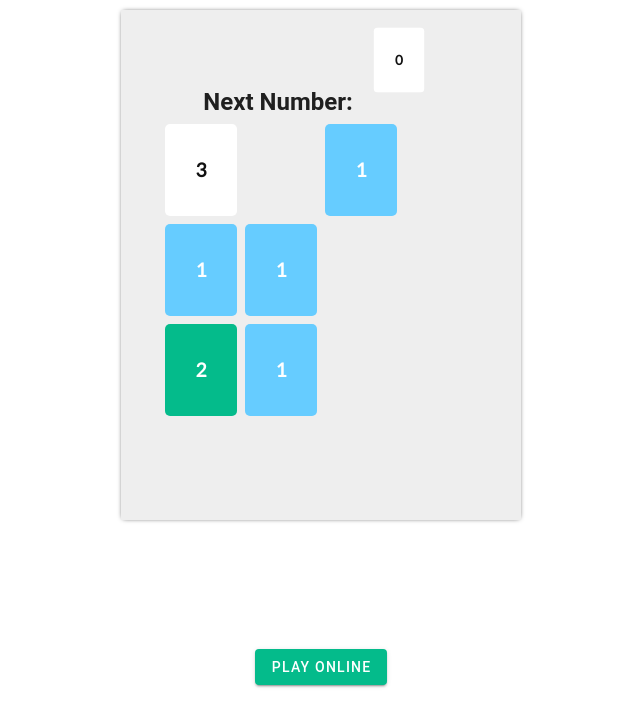
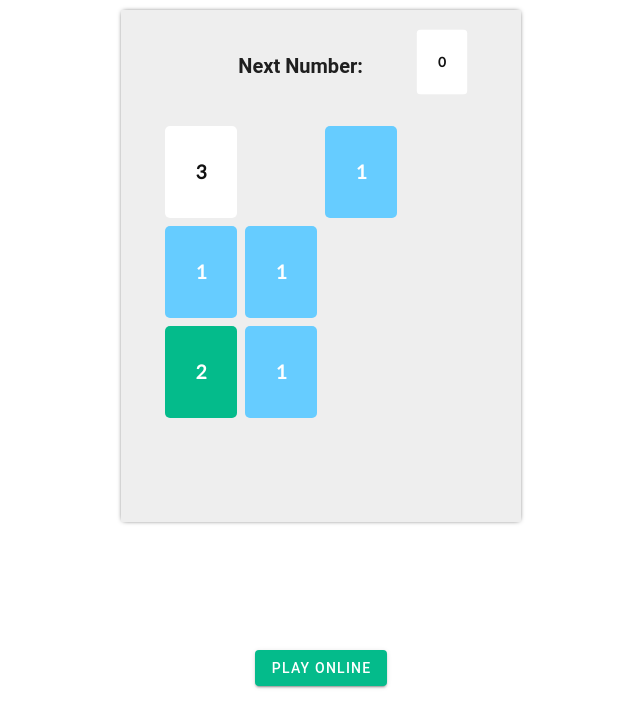
Before and after one commit to theryaz/threes, a Vue app in the folder client-ts/: page / in a window 1280 px wide. Shown: the top 728 px of the page, without its empty margins (319-959 px from the left). Built offline with nearby package versions, Linux system fonts and the light colour scheme.

Commit message:
Adjust Priview layout

```diff
--- a/client-ts/src/components/Game/Game.vue
+++ b/client-ts/src/components/Game/Game.vue
@@ -15,12 +15,16 @@
         <h3>Game Paused</h3>
       </div>
     </div>
-    <h1 id="title">
-      Next Number:
-      <div id="preview" class="cell">
-        <Cell :value="grid.nextNumber" />
-      </div>
-    </h1>
+    <table id="title">
+      <tr>
+        <td class="text-right">Next Number:</td>
+        <td></v-spacer>
+          <div id="preview" class="cell">
+            <Cell :value="grid.nextNumber" />
+          </div>
+        </td>
+      </tr>
+    </table>
     <div id="playing-grid" ref="grid">
     </div>
   </div>
@@ -92,17 +96,18 @@ export default class Game extends Vue{
   @import "src/scss/buttons";
   @import "src/scss/cell";
   #title{
-    font-size: 1.5rem;
+    width: 100%;
+    font-size: 1.25rem;
+    font-weight: bold;
     #preview{
       display: inline-block;
       position: static;
       transform: scale(0.7);
     }
   }
+
   #playing-grid{
     position: relative;
-    // border: 1px solid #EFEFEF;
-    // background: #EFEFEF;
     width: ($width * 4);
     height: ($height * 4);
     margin: auto;
```
